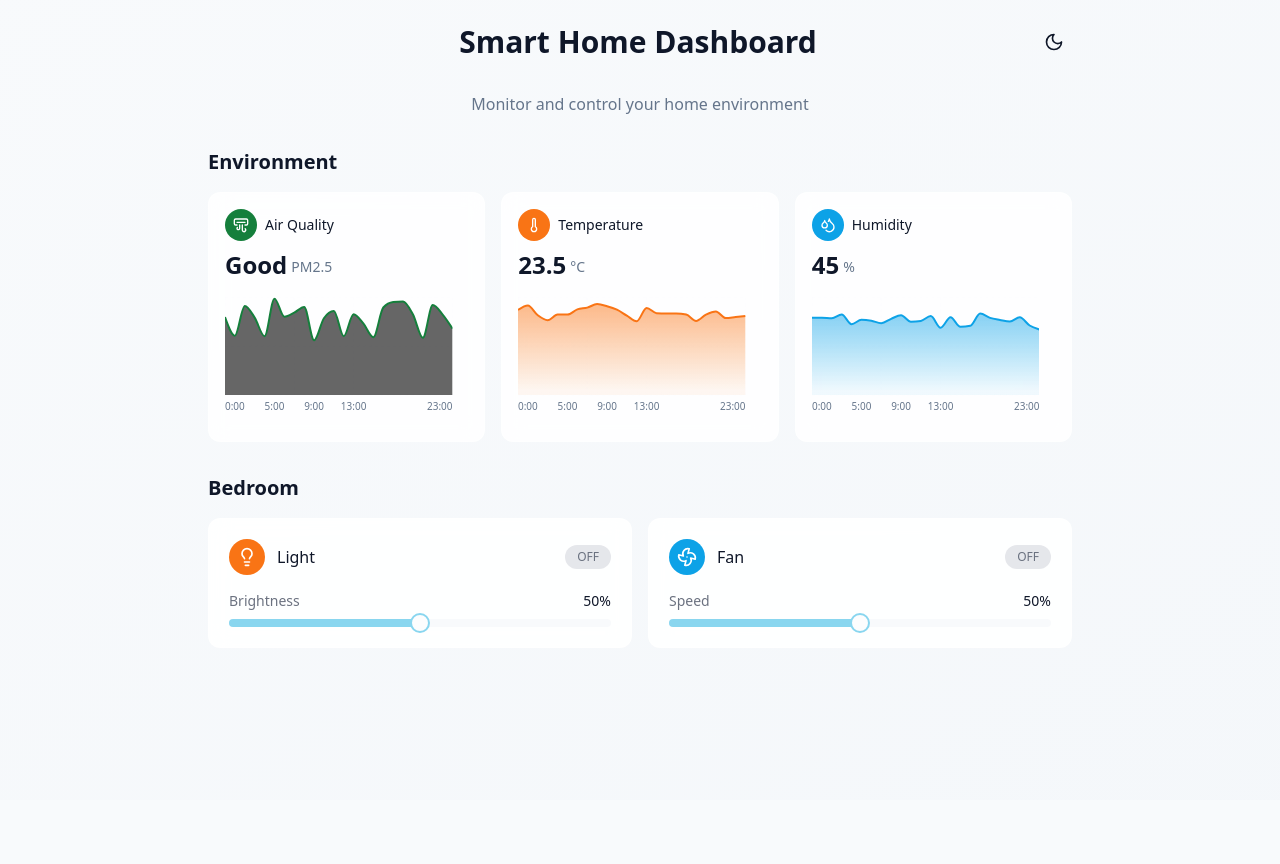
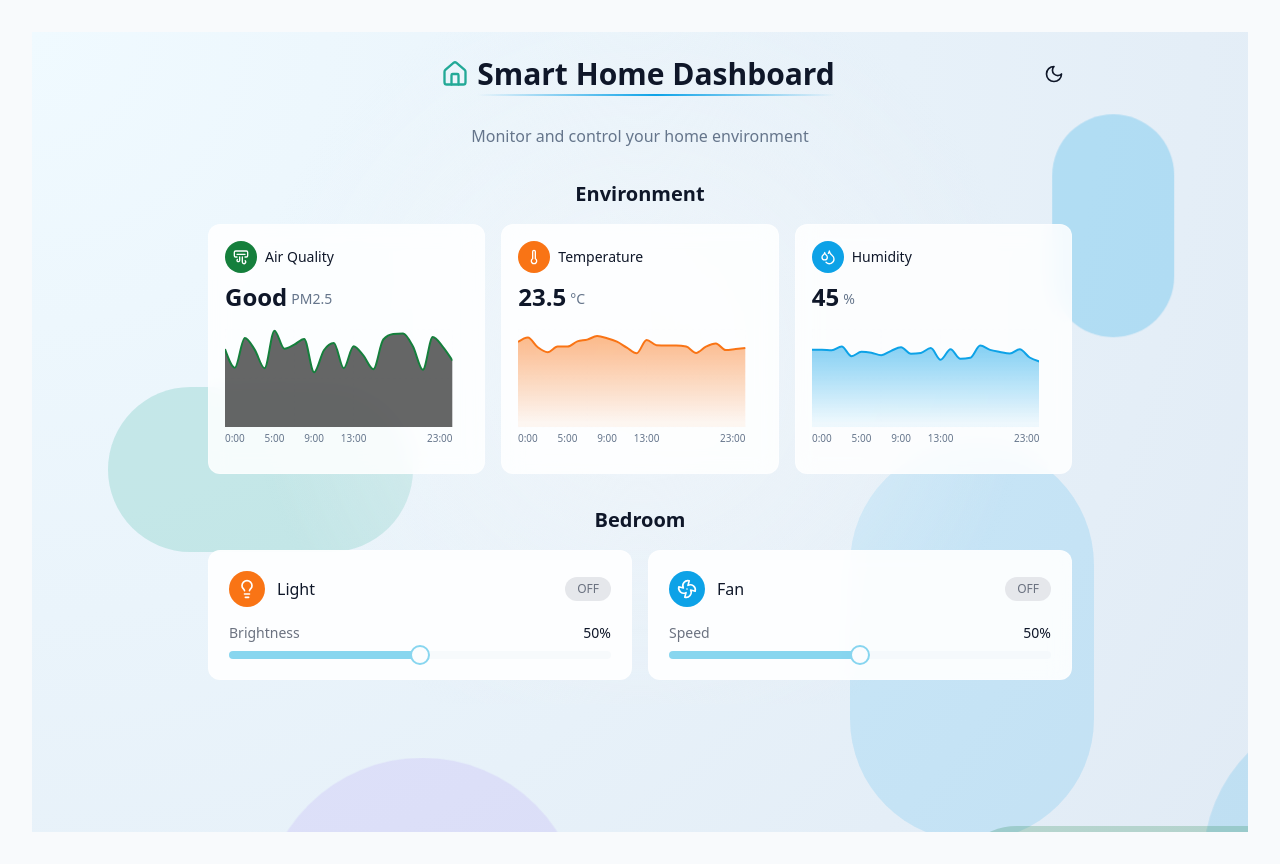
Before and after one commit to ob6561/mini-project-final, a React (Vite) app: page / in a window 1280 px wide. Before the commit the page ends 800 px from the top, so only its background shows below. Built offline with nearby package versions, Linux system fonts and the light colour scheme.

Commit message:
Enhance UI with dynamic effects
Implement glowing icons, moving fan, and dynamic background.

```diff
--- a/src/components/DeviceCard.tsx
+++ b/src/components/DeviceCard.tsx
@@ -37,19 +37,34 @@ const DeviceCard = ({
     }
   };
 
+  // Animation styles based on device state
+  const iconAnimation = title.toLowerCase() === 'fan' && isOn
+    ? 'animate-spin-slow'
+    : title.toLowerCase() === 'light' && isOn
+    ? 'animate-pulse-glow'
+    : '';
+
+  // Calculate glow intensity for light
+  const glowIntensity = title.toLowerCase() === 'light' && isOn
+    ? `drop-shadow(0 0 ${value[0] / 10}px hsl(var(--smart-orange)))`
+    : '';
+
   return (
     <div className={cn("device-card", className)}>
       <div className="flex justify-between items-center mb-4">
         <div className="flex items-center">
-          <div className={`rounded-full p-2 ${color} mr-3`}>
-            <Icon className="h-5 w-5 text-white" strokeWidth={2} />
+          <div
+            className={`rounded-full p-2 ${color} mr-3 transition-all duration-300`}
+            style={{ filter: glowIntensity }}
+          >
+            <Icon className={cn("h-5 w-5 text-white transition-all", iconAnimation)} strokeWidth={2} />
           </div>
           <h3 className="font-medium">{title}</h3>
         </div>
         <button
           onClick={toggleDevice}
           className={cn(
-            "px-3 py-1 rounded-full text-xs font-medium",
+            "px-3 py-1 rounded-full text-xs font-medium transition-colors duration-300",
             isOn ? `${color} text-white` : "bg-gray-200 text-gray-500"
           )}
         >
--- a/src/components/SmartHomeDashboard.tsx
+++ b/src/components/SmartHomeDashboard.tsx
@@ -1,16 +1,47 @@
 
-import React from 'react';
-import { AirVent, Thermometer, Droplets } from 'lucide-react';
+import React, { useEffect, useState } from 'react';
+import { AirVent, Thermometer, Droplets, Home } from 'lucide-react';
 import EnvironmentGraph from './EnvironmentGraph';
 import RoomSection from './RoomSection';
 import { ThemeToggle } from './ThemeProvider';
+import { useTheme } from './ThemeProvider';
 
 const SmartHomeDashboard = () => {
+  const { theme } = useTheme();
+  const [scrollY, setScrollY] = useState(0);
+
+  // Update scroll position for background parallax effect
+  useEffect(() => {
+    const handleScroll = () => {
+      setScrollY(window.scrollY);
+    };
+
+    window.addEventListener('scroll', handleScroll);
+    return () => {
+      window.removeEventListener('scroll', handleScroll);
+    };
+  }, []);
+
   return (
-    <div className="container mx-auto px-4 py-6 max-w-4xl">
+    <div
+      className="container mx-auto px-4 py-6 max-w-4xl relative"
+      style={{
+        backgroundImage: `radial-gradient(
+          circle at ${50 + scrollY * 0.01}% ${50 - scrollY * 0.02}%,
+          ${theme === 'dark' ? 'rgba(30, 41, 59, 0.7)' : 'rgba(241, 245, 249, 0.7)'} 0%,
+          ${theme === 'dark' ? 'rgba(15, 23, 42, 0)' : 'rgba(241, 245, 249, 0)'} 70%
+        )`
+      }}
+    >
       <header className="mb-8 flex justify-between items-center">
         <div className="w-8" /> {/* Empty div for spacing */}
-        <h1 className="text-2xl md:text-3xl font-bold text-center">Smart Home Dashboard</h1>
+        <h1 className="text-2xl md:text-3xl font-bold text-center flex items-center justify-center gap-2">
+          <Home className={`h-7 w-7 ${theme === 'dark' ? 'text-smart-blue' : 'text-smart-teal'}`} />
+          <span className="relative">
+            Smart Home Dashboard
+            <span className="absolute -bottom-1 left-0 w-full h-0.5 bg-gradient-to-r from-transparent via-smart-blue to-transparent"></span>
+          </span>
+        </h1>
         <ThemeToggle />
       </header>
 
--- a/src/index.css
+++ b/src/index.css
@@ -111,6 +111,7 @@
   --card-rgb: 34, 34, 34;
 }
 
+/* Smart home colors */
 .bg-smart-green {
   background-color: hsl(var(--smart-green));
 }
@@ -130,3 +131,93 @@
 .bg-smart-teal {
   background-color: hsl(var(--smart-teal));
 }
+
+/* New animations */
+@keyframes spin-slow {
+  from {
+    transform: rotate(0deg);
+  }
+  to {
+    transform: rotate(360deg);
+  }
+}
+
+@keyframes pulse-glow {
+  0%, 100% {
+    opacity: 1;
+  }
+  50% {
+    opacity: 0.7;
+  }
+}
+
+@keyframes float {
+  0% {
+    transform: translateY(0) translateX(0);
+  }
+  33% {
+    transform: translateY(-8%) translateX(4%);
+  }
+  66% {
+    transform: translateY(4%) translateX(-2%);
+  }
+  100% {
+    transform: translateY(0) translateX(0);
+  }
+}
+
+.animate-spin-slow {
+  animation: spin-slow 4s linear infinite;
+}
+
+.animate-pulse-glow {
+  animation: pulse-glow 2s ease-in-out infinite;
+}
+
+.animate-float {
+  animation: float 20s ease-in-out infinite;
+}
+
+/* Keep existing App.css styles */
+#root {
+  max-width: 1280px;
+  margin: 0 auto;
+  padding: 2rem;
+  text-align: center;
+}
+
+.logo {
+  height: 6em;
+  padding: 1.5em;
+  will-change: filter;
+  transition: filter 300ms;
+}
+.logo:hover {
+  filter: drop-shadow(0 0 2em #646cffaa);
+}
+.logo.react:hover {
+  filter: drop-shadow(0 0 2em #61dafbaa);
+}
+
+@keyframes logo-spin {
+  from {
+    transform: rotate(0deg);
+  }
+  to {
+    transform: rotate(360deg);
+  }
+}
+
+@media (prefers-reduced-motion: no-preference) {
+  a:nth-of-type(2) .logo {
+    animation: logo-spin infinite 20s linear;
+  }
+}
+
+.card {
+  padding: 2em;
+}
+
+.read-the-docs {
+  color: #888;
+}
--- a/src/pages/Index.tsx
+++ b/src/pages/Index.tsx
@@ -1,10 +1,58 @@
 
-import React from 'react';
+import React, { useState, useEffect } from 'react';
 import SmartHomeDashboard from '@/components/SmartHomeDashboard';
+import { useTheme } from '@/components/ThemeProvider';
 
 const Index = () => {
+  const { theme } = useTheme();
+  const [mousePosition, setMousePosition] = useState({ x: 0, y: 0 });
+
+  useEffect(() => {
+    const handleMouseMove = (e: MouseEvent) => {
+      // Limiting the update frequency for better performance
+      requestAnimationFrame(() => {
+        setMousePosition({
+          x: e.clientX / window.innerWidth,
+          y: e.clientY / window.innerHeight,
+        });
+      });
+    };
+
+    window.addEventListener('mousemove', handleMouseMove);
+    return () => {
+      window.removeEventListener('mousemove', handleMouseMove);
+    };
+  }, []);
+
   return (
-    <div className="min-h-screen bg-gradient-to-br from-background to-muted/50 transition-colors duration-300">
+    <div
+      className="min-h-screen transition-colors duration-500 relative overflow-hidden"
+      style={{
+        background: theme === 'dark'
+          ? `radial-gradient(circle at ${mousePosition.x * 100}% ${mousePosition.y * 100}%, rgba(25, 39, 52, 1) 0%, rgba(10, 20, 30, 1) 100%)`
+          : `radial-gradient(circle at ${mousePosition.x * 100}% ${mousePosition.y * 100}%, rgba(240, 250, 255, 1) 0%, rgba(225, 235, 245, 1) 100%)`
+      }}
+    >
+      {/* Dynamic background orbs/bubbles */}
+      <div className="absolute inset-0 overflow-hidden pointer-events-none">
+        {[...Array(6)].map((_, i) => (
+          <div
+            key={i}
+            className={`absolute rounded-full mix-blend-${theme === 'dark' ? 'lighten' : 'multiply'} animate-float`}
+            style={{
+              width: `${Math.random() * 20 + 5}rem`,
+              height: `${Math.random() * 20 + 5}rem`,
+              left: `${Math.random() * 100}%`,
+              top: `${Math.random() * 100}%`,
+              opacity: 0.1 + Math.random() * 0.15,
+              background: `hsl(var(--smart-${['blue', 'green', 'orange', 'purple', 'teal'][Math.floor(Math.random() * 5)]}))`,
+              animationDelay: `${Math.random() * 10}s`,
+              animationDuration: `${Math.random() * 20 + 40}s`
+            }}
+          />
+        ))}
+      </div>
+
       <SmartHomeDashboard />
     </div>
   );
```
